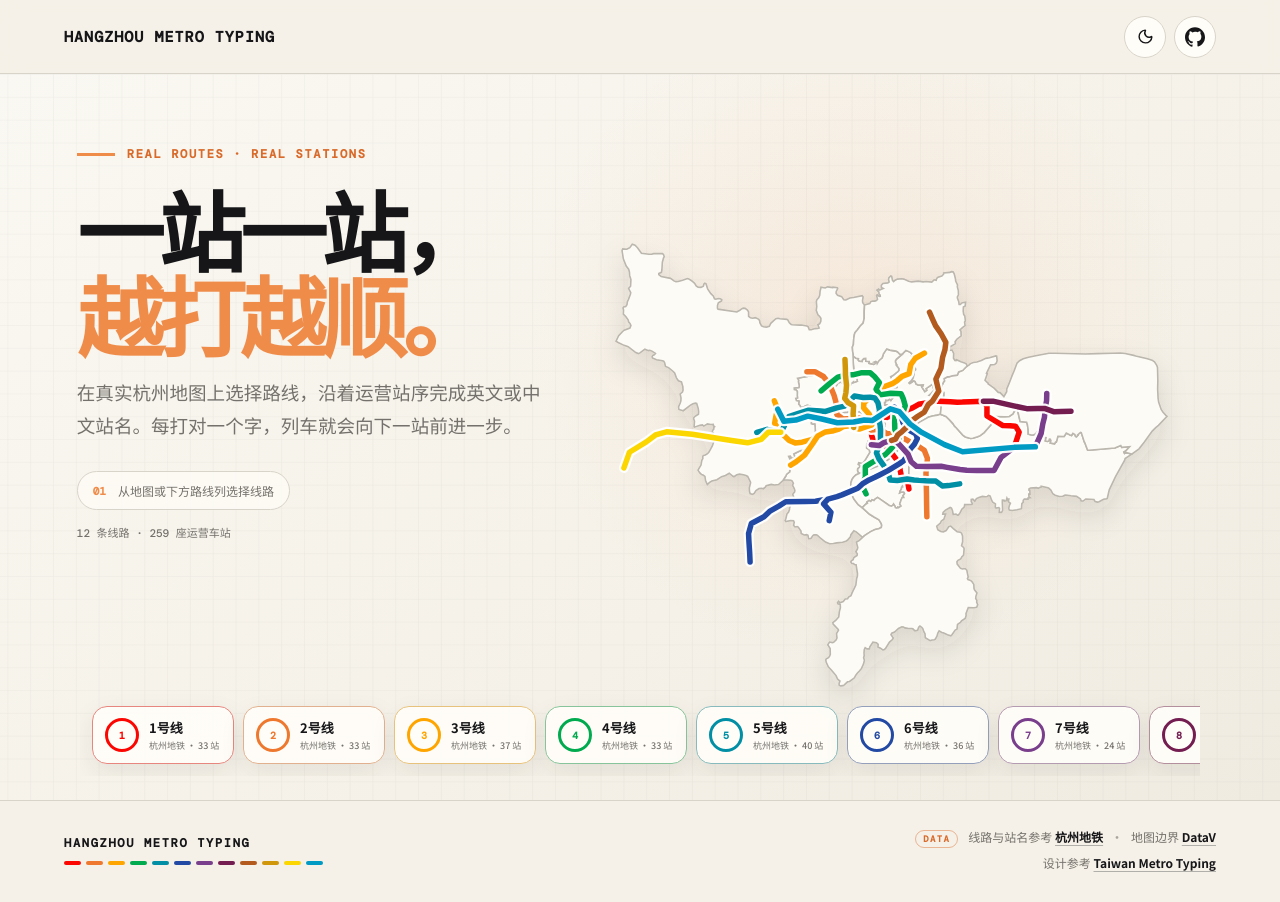
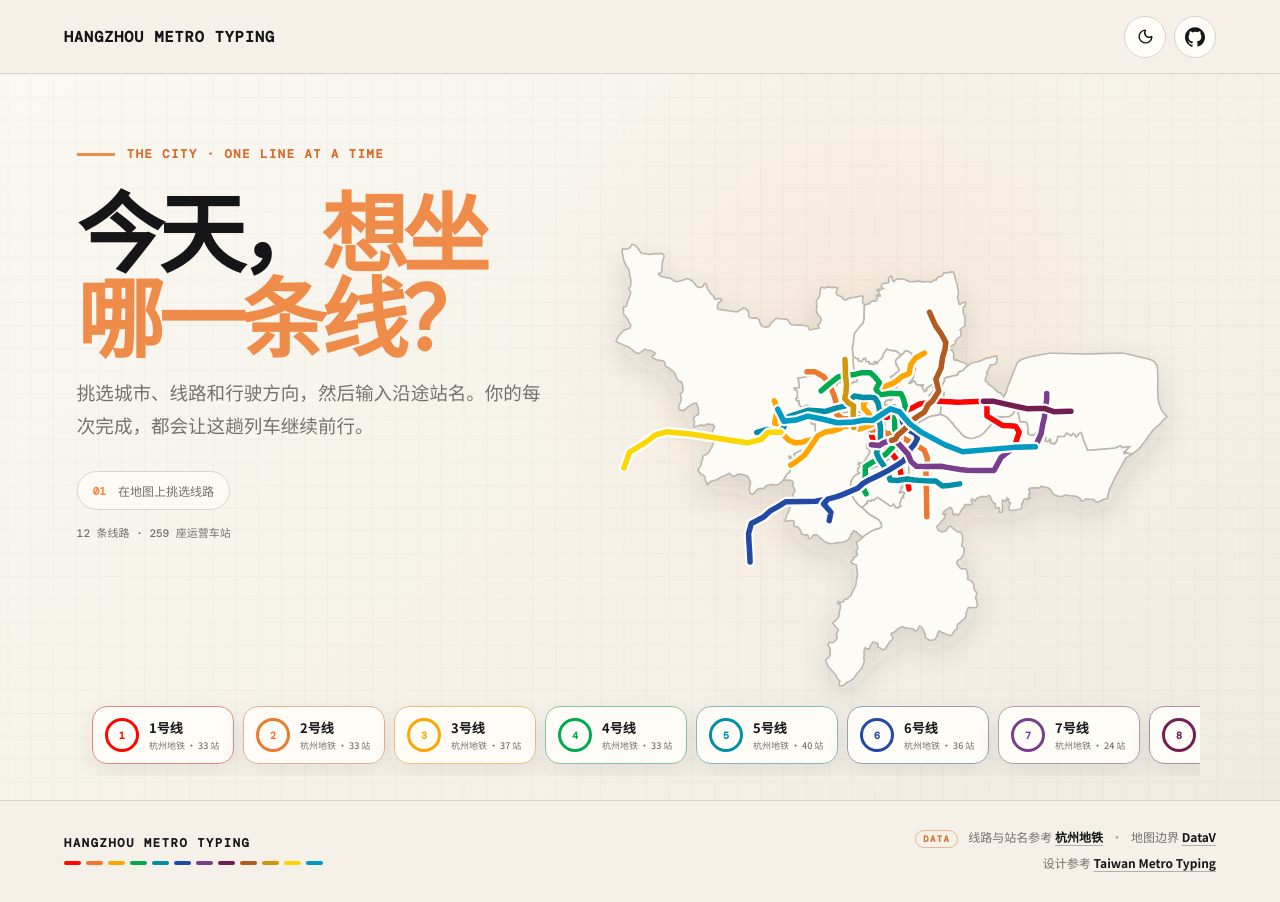
Before and after one commit to Evenss/metro-typing, a Next.js app: page / in a window 1280 px wide. Built offline with nearby package versions, Linux system fonts and the light colour scheme.

Commit message:
Refresh homepage copy

```diff
--- a/app/MetroTyping.tsx
+++ b/app/MetroTyping.tsx
@@ -949,12 +949,12 @@ function HomeScreen({
       </svg>
 
       <div className="home-copy" aria-hidden={selectedLine ? "true" : undefined}>
-        <div className="eyebrow"><span /> REAL ROUTES · REAL STATIONS</div>
-        <h1>一站一站，<em>越打越顺。</em></h1>
+        <div className="eyebrow"><span /> THE CITY · ONE LINE AT A TIME</div>
+        <h1>今天，<em>想坐哪一条线？</em></h1>
         <p className="lede">
-          在真实杭州地图上选择路线，沿着运营站序完成英文或中文站名。每打对一个字，列车就会向下一站前进一步。
+          挑选城市、线路和行驶方向，然后输入沿途站名。你的每次完成，都会让这趟列车继续前行。
         </p>
-        <div className="home-instruction"><b>01</b><span>从地图或下方路线列选择线路</span></div>
+        <div className="home-instruction"><b>01</b><span>在地图上挑选线路</span></div>
         <span className="data-status">{data.lines.length} 条线路 · {uniqueStationCount} 座运营车站</span>
       </div>
 
```
